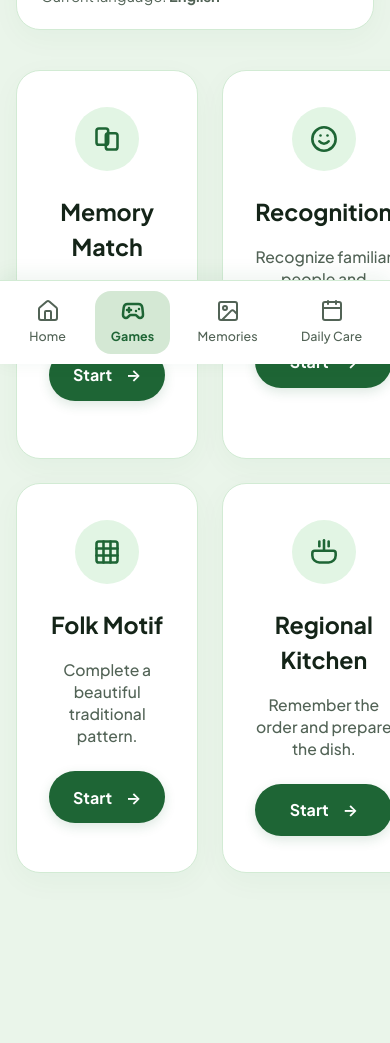
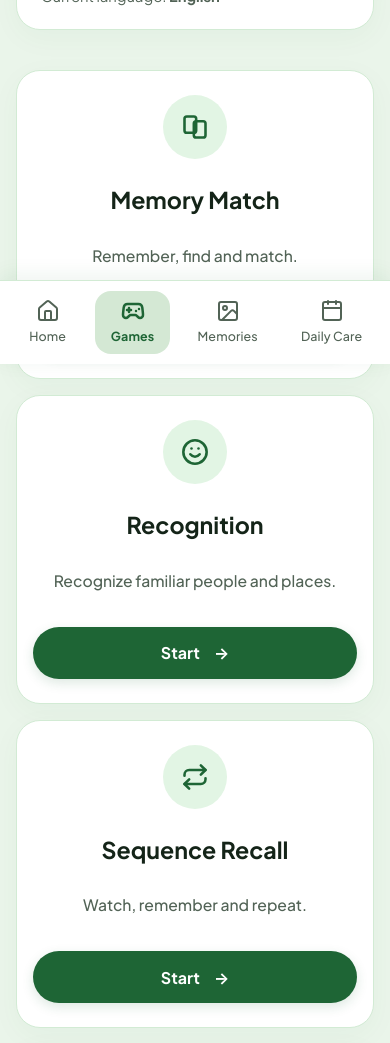
Before and after one commit to likhitha763/Smrithi_v2, a React (Vite) app in the folder frontend/: page /games in a window 390 px wide. Shown: the part 480-1523 px from the top of the page. Built offline with nearby package versions, Linux system fonts and the light colour scheme; no server answers; sample sign-in values are in the browser's storage.

Commit message:
mobile/tablet responsive version fixed

```diff
--- a/frontend/src/index.css
+++ b/frontend/src/index.css
@@ -921,6 +921,11 @@ button {
     gap: 20px !important;
   }
 
+  .games-play-grid {
+    grid-template-columns: repeat(2, 1fr) !important;
+    gap: 20px !important;
+  }
+
 
   .landing-nav-container {
     display: flex !important;
@@ -1135,6 +1140,23 @@ button {
     font-size: 0.95rem !important;
   }
 
+  .landing-trust-grid {
+    grid-template-columns: 1fr !important;
+  }
+
+  .trust-card {
+    padding: 24px 20px !important;
+  }
+
+  .games-play-grid {
+    grid-template-columns: 1fr !important;
+    gap: 16px !important;
+  }
+
+  .games-play-card {
+    padding: 24px 16px !important;
+  }
+
   /* ── FOOTER ── */
   .landing-footer {
     padding: 48px 20px 24px 20px !important;
@@ -1274,3 +1296,26 @@ button {
   box-shadow: 0 14px 32px rgba(30, 101, 53, 0.08) !important;
   border-color: #b5ddb9 !important;
 }
+
+/* ── SMRITHI Suggests Mobile Horizontal Scroll ───────────────── */
+@media (max-width: 768px) {
+  .suggest-grid {
+    display: flex !important;
+    flex-direction: row !important;
+    overflow-x: auto !important;
+    scroll-snap-type: x mandatory !important;
+    -webkit-overflow-scrolling: touch;
+    gap: 16px !important;
+    padding-bottom: 8px !important;
+    scrollbar-width: none;
+  }
+
+  .suggest-grid::-webkit-scrollbar {
+    display: none;
+  }
+
+  .suggest-card {
+    flex: 0 0 78% !important;
+    scroll-snap-align: start !important;
+  }
+}
--- a/frontend/src/pages/Games.jsx
+++ b/frontend/src/pages/Games.jsx
@@ -25,9 +25,9 @@ export default function Games() {
       <VoiceLanguagePanel selectedLanguage={selectedLanguage} onLanguageChange={handleLanguageChange} />
 
       {/* Grid of 5 games matching distinct routes */}
-      <div style={styles.playGrid}>
+      <div style={styles.playGrid} className="games-play-grid">
         {/* Game 1: Memory Match */}
-        <div style={styles.playCard}>
+        <div style={styles.playCard} className="games-play-card">
           <div style={styles.iconCircleBig}>
             <svg width="28" height="28" viewBox="0 0 24 24" fill="none" stroke="var(--primary-green)" strokeWidth="2.2" strokeLinecap="round" strokeLinejoin="round">
               <rect width="10" height="14" x="3" y="3" rx="2" />
@@ -49,7 +49,7 @@ export default function Games() {
         </div>
 
         {/* Game 2: Recognition */}
-        <div style={styles.playCard}>
+        <div style={styles.playCard} className="games-play-card">
           <div style={styles.iconCircleBig}>
             <svg width="28" height="28" viewBox="0 0 24 24" fill="none" stroke="var(--primary-green)" strokeWidth="2.2" strokeLinecap="round" strokeLinejoin="round">
               <circle cx="12" cy="12" r="10" />
@@ -73,7 +73,7 @@ export default function Games() {
         </div>
 
         {/* Game 3: Sequence Recall */}
-        <div style={styles.playCard}>
+        <div style={styles.playCard} className="games-play-card">
           <div style={styles.iconCircleBig}>
             <svg width="28" height="28" viewBox="0 0 24 24" fill="none" stroke="var(--primary-green)" strokeWidth="2.2" strokeLinecap="round" strokeLinejoin="round">
               <path d="m17 2 4 4-4 4" />
@@ -97,7 +97,7 @@ export default function Games() {
         </div>
 
         {/* Game 4: Folk Motif */}
-        <div style={styles.playCard}>
+        <div style={styles.playCard} className="games-play-card">
           <div style={styles.iconCircleBig}>
             <svg width="28" height="28" viewBox="0 0 24 24" fill="none" stroke="var(--primary-green)" strokeWidth="2.2" strokeLinecap="round" strokeLinejoin="round">
               <rect width="18" height="18" x="3" y="3" rx="2" />
@@ -122,7 +122,7 @@ export default function Games() {
         </div>
 
         {/* Game 5: Regional Kitchen */}
-        <div style={styles.playCard}>
+        <div style={styles.playCard} className="games-play-card">
           <div style={styles.iconCircleBig}>
             <svg width="28" height="28" viewBox="0 0 24 24" fill="none" stroke="var(--primary-green)" strokeWidth="2.2" strokeLinecap="round" strokeLinejoin="round">
               <path d="M12 2v9" />
--- a/frontend/src/pages/Home.jsx
+++ b/frontend/src/pages/Home.jsx
@@ -221,9 +221,10 @@ export default function Home() {
       {/* SMRITHI Suggests Bottom Cards */}
       <div>
         <h2 style={{ ...styles.sectionHeader, marginBottom: '18px' }}>SMRITHI Suggests</h2>
-        <div style={styles.suggestGrid}>
+        <div style={styles.suggestGrid} className="suggest-grid">
           <div
             style={styles.suggestCard}
+            className="suggest-card"
             onClick={() => handleSuggestionAction('music')}
             onKeyDown={(event) => {
               if (event.key === 'Enter' || event.key === ' ') {
@@ -244,6 +245,7 @@ export default function Home() {
 
           <div
             style={styles.suggestCard}
+            className="suggest-card"
             onClick={() => handleSuggestionAction('garden')}
             onKeyDown={(event) => {
               if (event.key === 'Enter' || event.key === ' ') {
@@ -264,6 +266,7 @@ export default function Home() {
 
           <div
             style={styles.suggestCard}
+            className="suggest-card"
             onClick={() => handleSuggestionAction('breathing')}
             onKeyDown={(event) => {
               if (event.key === 'Enter' || event.key === ' ') {
```
